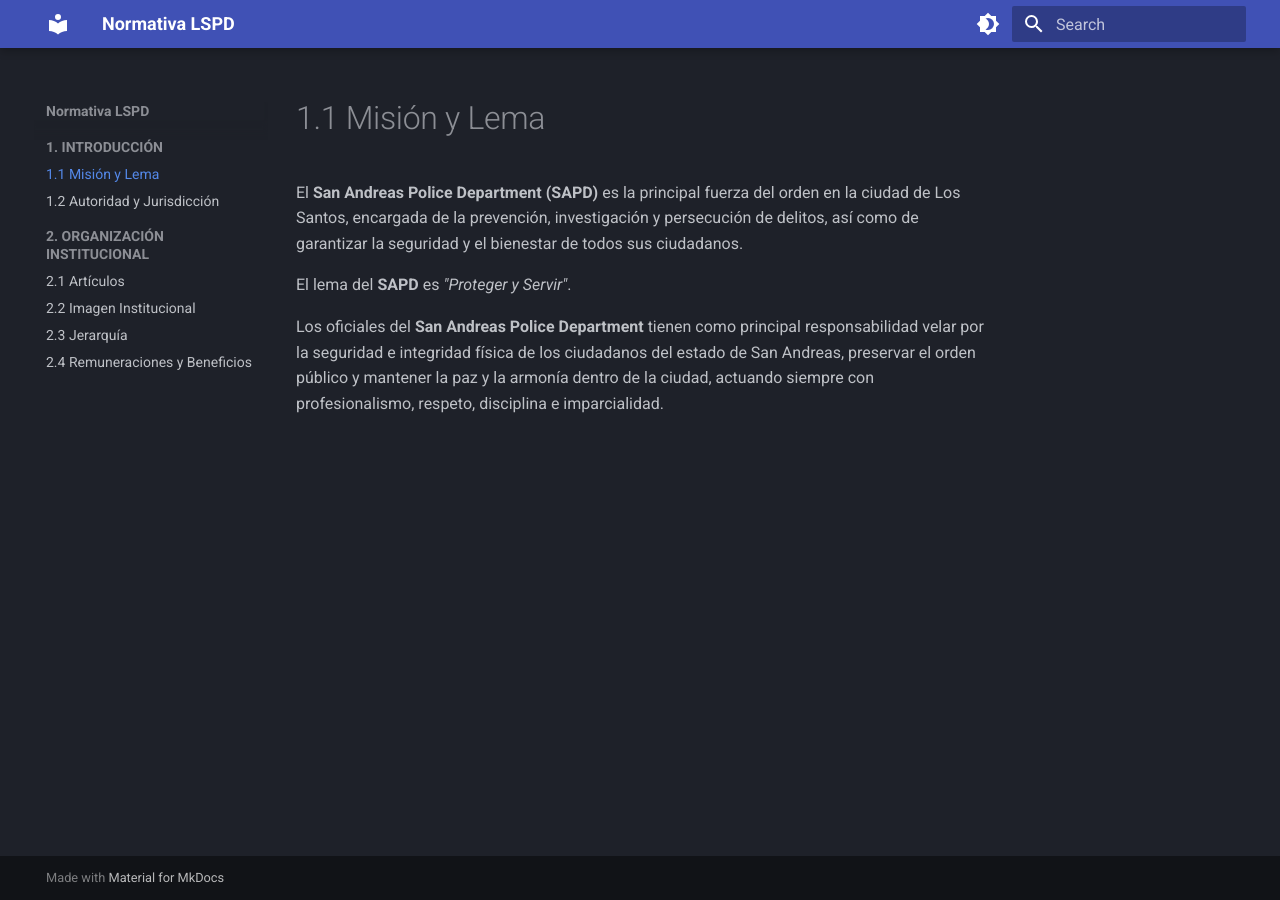
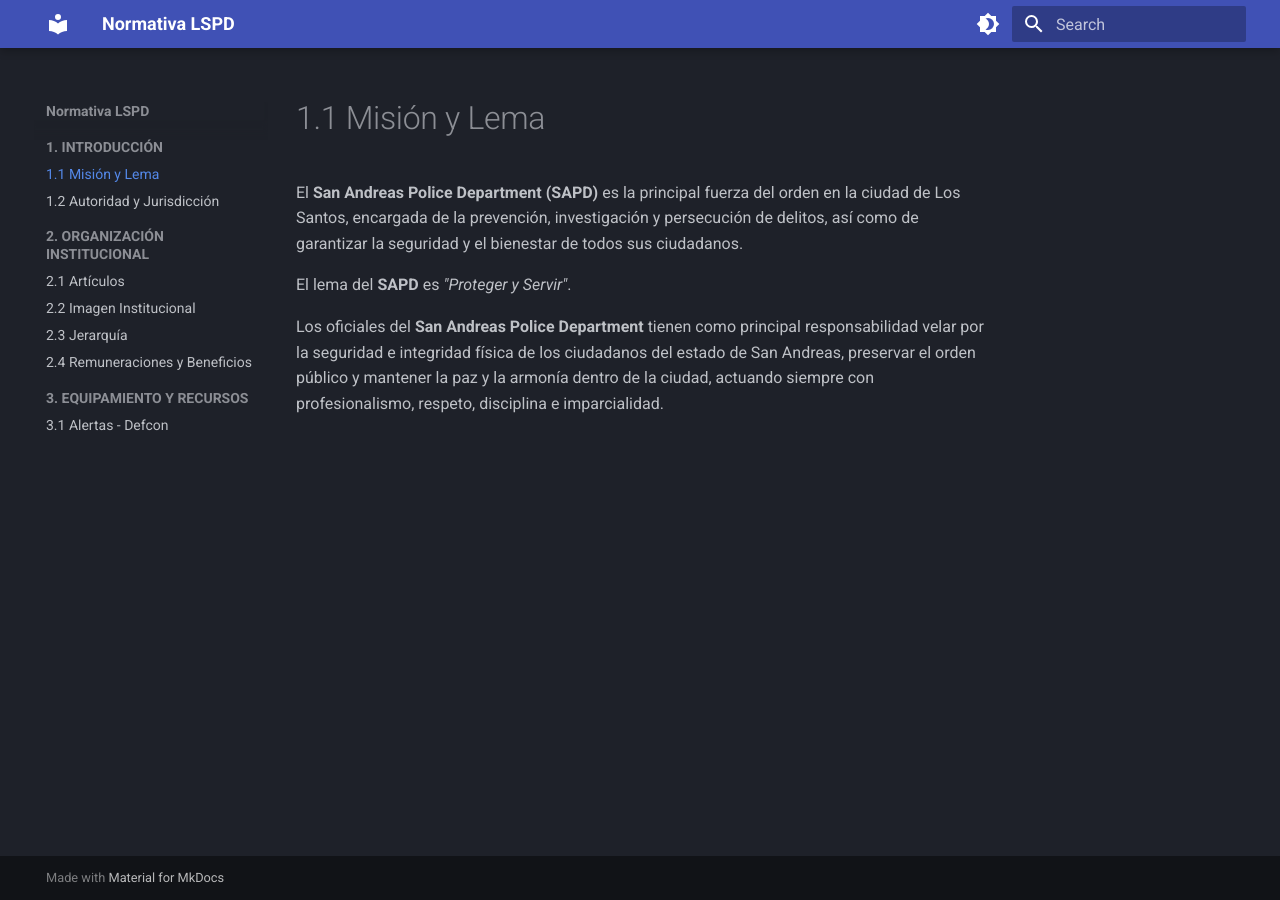
Before and after one commit to normativa-lspd-infinity-rp/Normativa-LSPD, an MkDocs documentation site: the page built from docs/index.md, in a window 1280 px wide. Built offline with MkDocs 1.6.1 and Material for MkDocs 9.7.7, drawn with Linux system fonts in a browser that asks for light colours.

Commit message:
Update mkdocs.yml

```diff
--- a/mkdocs.yml
+++ b/mkdocs.yml
@@ -23,10 +23,13 @@ theme:
     - search.suggest
     - search.highlight
 
-# Extensiones para habilitar los recuadros de colores y avisos
+# Extensiones para habilitar recuadros de colores, avisos y pestañas (tabs)
 markdown_extensions:
   - admonition
   - pymdownx.details
+  - pymdownx.superfences
+  - pymdownx.tabbed:
+      alternate_style: true
 
 # Estructura del menú lateral
 nav:
@@ -38,3 +41,5 @@ nav:
       - 2.2 Imagen Institucional: organizacion/imagen-institucional.md
       - 2.3 Jerarquía: organizacion/jerarquia.md
       - 2.4 Remuneraciones y Beneficios: organizacion/remuneraciones.md
+  - 3. EQUIPAMIENTO Y RECURSOS:
+      - 3.1 Alertas - Defcon: equipamiento/alertas.md
```
